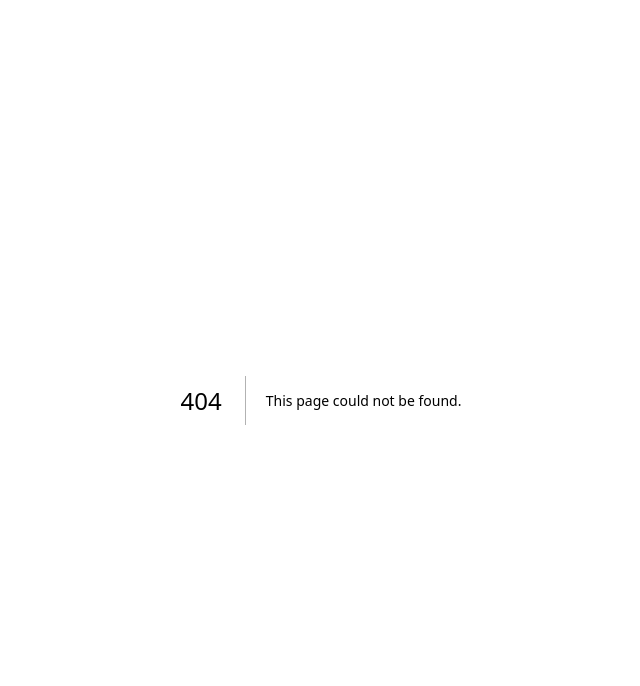
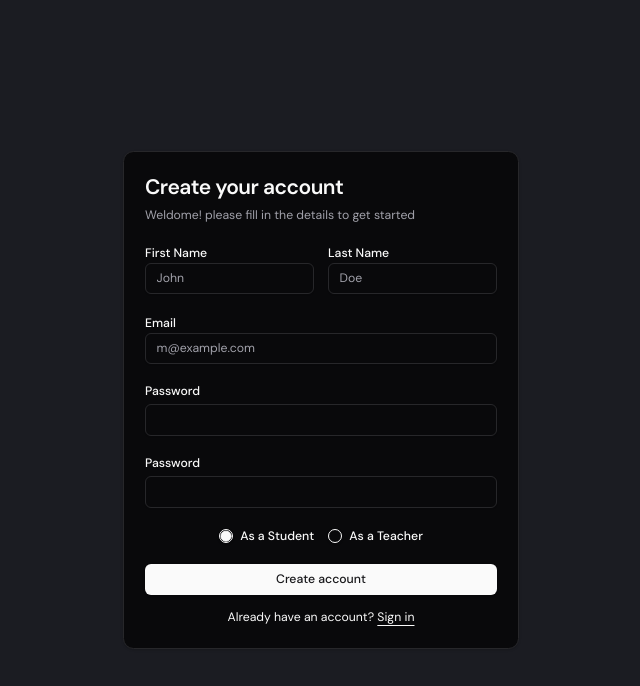
Before and after one commit to Berkail/LMS-PFA, a Next.js app in the folder front-end/: page /signup in a window 1280 px wide. Before the commit this address had no page. Shown: the top 686 px of the page, without its empty margins (319-959 px from the left). Built offline with nearby package versions, Linux system fonts and the light colour scheme.

Commit message:
Added signin and signup

```diff
--- a/front-end/package.json
+++ b/front-end/package.json
@@ -18,6 +18,7 @@
     "@radix-ui/react-navigation-menu": "^1.2.5",
     "@radix-ui/react-popover": "^1.1.6",
     "@radix-ui/react-progress": "^1.1.2",
+    "@radix-ui/react-radio-group": "^1.2.3",
     "@radix-ui/react-select": "^2.1.6",
     "@radix-ui/react-separator": "^1.1.2",
     "@radix-ui/react-slot": "^1.1.2",
--- /dev/null
+++ b/front-end/src/app/(auth)/signin/layout.tsx
@@ -0,0 +1,12 @@
+import ReLct from 'react'
+
+function Layout({ children}: { children: React.ReactNode }) {
+  return (
+    <div className='auth-layout'>
+        <main className='auth-layout__main'>
+            {children}
+        </main>
+    </div>
+  )
+}
+export default Layout
--- a/front-end/src/app/(auth)/signin/page.tsx
+++ b/front-end/src/app/(auth)/signin/page.tsx
@@ -4,6 +4,6 @@ import React from 'react'
 
 export default function page() {
   return (
-    <SignInComponent />
+        <SignInComponent/>
   )
 }
--- /dev/null
+++ b/front-end/src/app/(auth)/signup/layout.tsx
@@ -0,0 +1,12 @@
+import ReLct from 'react'
+
+function Layout({ children}: { children: React.ReactNode }) {
+  return (
+    <div className='auth-layout'>
+        <main className='auth-layout__main'>
+            {children}
+        </main>
+    </div>
+  )
+}
+export default Layout
--- /dev/null
+++ b/front-end/src/app/(auth)/signup/page.tsx
@@ -0,0 +1,9 @@
+import SignUpComponent from '@/components/SignUpComponent'
+import React from 'react'
+
+
+export default function page() {
+  return (
+        <SignUpComponent/>
+  )
+}
--- a/front-end/src/components/SignInComponent.tsx
+++ b/front-end/src/components/SignInComponent.tsx
@@ -1,8 +1,79 @@
+"use client";
+
 import React from 'react'
+import { cn } from "@/lib/utils"
+import { Button } from "@/components/ui/button"
+import {
+  Card,
+  CardContent,
+  CardDescription,
+  CardHeader,
+  CardTitle,
+} from "@/components/ui/card"
+import { Input } from "@/components/ui/input"
+import { Label } from "@/components/ui/label"
 
-function SignInComponent() {
-  return (
-    <div>SignInComponent</div>
+function SignInComponent({
+    className,
+    ...props
+  }: React.ComponentPropsWithoutRef<"div">) {
+    const signUpUrl = "/signup";
+
+    return (
+      <div className={cn("flex flex-col gap-6 dark", className)} {...props}>
+        <Card>
+          <CardHeader>
+            <CardTitle className="text-2xl">Login</CardTitle>
+            <CardDescription>
+              Enter your email below to login to your account
+            </CardDescription>
+          </CardHeader>
+          <CardContent>
+            <form>
+              <div className="flex flex-col gap-6">
+                <div className="grid gap-2">
+                  <Label htmlFor="email">Email</Label>
+                  <Input
+                    id="email"
+                    type="email"
+                    placeholder="m@example.com"
+                    required
+                  />
+                </div>
+                <div className="grid gap-2">
+                  <div className="flex items-center">
+                    <Label htmlFor="password">Password</Label>
+                    <a
+                      href="#"
+                      className="ml-auto inline-block text-sm underline-offset-4 hover:underline"
+                    >
+                      Forgot your password?
+                    </a>
+                  </div>
+                  <Input id="password" type="password" required />
+                </div>
+                <Button type="submit" className="w-full">
+                  Login
+                </Button>
+                <div className="relative text-center text-sm after:absolute after:inset-0 after:top-1/2 after:z-0 after:flex after:items-center after:border-t after:border-border">
+                    <span className="relative z-10 bg-background px-2 text-muted-foreground">
+                        Or continue with
+                    </span>
+                </div>
+                <Button variant="outline" className="w-full">
+                  Google
+                </Button>
+              </div>
+              <div className="mt-4 text-center text-sm">
+                Don&apos;t have an account?{" "}
+                <a href={signUpUrl} className="underline underline-offset-4">
+                  Sign up
+                </a>
+              </div>
+            </form>
+          </CardContent>
+        </Card>
+      </div>
   )
 }
 
--- /dev/null
+++ b/front-end/src/components/SignUpComponent.tsx
@@ -0,0 +1,99 @@
+"use client";
+
+import React from 'react'
+import { cn } from "@/lib/utils"
+import { Button } from "@/components/ui/button"
+import {
+  Card,
+  CardContent,
+  CardDescription,
+  CardHeader,
+  CardTitle,
+} from "@/components/ui/card"
+import { Input } from "@/components/ui/input"
+import { Label } from "@/components/ui/label"
+import { RadioGroupItem,RadioGroup } from '@/components/ui/radio-group';
+
+function SignUpComponent({
+    className,
+    ...props
+  }: React.ComponentPropsWithoutRef<"div">) {
+    const signInUrl = "/signin";
+
+    return (
+      <div className={cn("flex flex-col gap-6 dark", className)} {...props}>
+        <Card>
+
+          <CardHeader>
+            <CardTitle className="text-2xl">Create your account</CardTitle>
+            <CardDescription>
+              Weldome! please fill in the details to get started
+            </CardDescription>
+          </CardHeader>
+          <CardContent>
+            <form>
+              <div className="flex flex-col gap-6">
+
+              <div className="grid gap-2">
+                 <div className="flex gap-4">
+                    <div className="flex-1">
+                      <Label htmlFor="firstName">First Name</Label>
+                      <Input id="firstName" type="text" placeholder="John" required />
+                    </div>
+                    <div className="flex-1">
+                      <Label htmlFor="lastName">Last Name</Label>
+                      <Input id="lastName" type="text" placeholder="Doe" required />
+                    </div>
+                  </div>
+              </div>
+                <div>
+                    <Label htmlFor="email">Email</Label>
+                  <Input
+                    id="email"
+                    type="text"
+                    placeholder="m@example.com"
+                    required
+
+                  />
+                  </div>
+                <div className="grid gap-2">
+                  <Label htmlFor="password">Password</Label>
+                  <Input id="password" type="password" required />
+                </div>
+                <div className="grid gap-2">
+                  <Label htmlFor="password">Password</Label>
+                  <Input id="password" type="password" required />
+                </div>
+
+                <div className="flex justify-center">
+                  <RadioGroup defaultValue="student" className="flex gap-4">
+                    <div className="flex items-center space-x-2">
+                      <RadioGroupItem value="student" id="student" />
+                      <Label htmlFor="student">As a Student</Label>
+                    </div>
+                    <div className="flex items-center space-x-2">
+                      <RadioGroupItem value="teacher" id="teacher" />
+                      <Label htmlFor="teacher">As a Teacher</Label>
+                    </div>
+                  </RadioGroup>
+                </div>
+
+
+                <Button type="submit" className="w-full">
+                  Create account
+                </Button>
+              </div>
+              <div className="mt-4 text-center text-sm">
+                Already have an account?{" "}
+                <a href={signInUrl} className="underline underline-offset-4">
+                  Sign in
+                </a>
+              </div>
+            </form>
+          </CardContent>
+        </Card>
+      </div>
+  )
+}
+
+export default SignUpComponent;
--- /dev/null
+++ b/front-end/src/components/ui/radio-group.tsx
@@ -0,0 +1,44 @@
+"use client"
+
+import * as React from "react"
+import * as RadioGroupPrimitive from "@radix-ui/react-radio-group"
+import { Circle } from "lucide-react"
+
+import { cn } from "@/lib/utils"
+
+const RadioGroup = React.forwardRef<
+  React.ElementRef<typeof RadioGroupPrimitive.Root>,
+  React.ComponentPropsWithoutRef<typeof RadioGroupPrimitive.Root>
+>(({ className, ...props }, ref) => {
+  return (
+    <RadioGroupPrimitive.Root
+      className={cn("grid gap-2", className)}
+      {...props}
+      ref={ref}
+    />
+  )
+})
+RadioGroup.displayName = RadioGroupPrimitive.Root.displayName
+
+const RadioGroupItem = React.forwardRef<
+  React.ElementRef<typeof RadioGroupPrimitive.Item>,
+  React.ComponentPropsWithoutRef<typeof RadioGroupPrimitive.Item>
+>(({ className, ...props }, ref) => {
+  return (
+    <RadioGroupPrimitive.Item
+      ref={ref}
+      className={cn(
+        "aspect-square h-4 w-4 rounded-full border border-primary text-primary shadow focus:outline-none focus-visible:ring-1 focus-visible:ring-ring disabled:cursor-not-allowed disabled:opacity-50",
+        className
+      )}
+      {...props}
+    >
+      <RadioGroupPrimitive.Indicator className="flex items-center justify-center">
+        <Circle className="h-3.5 w-3.5 fill-primary" />
+      </RadioGroupPrimitive.Indicator>
+    </RadioGroupPrimitive.Item>
+  )
+})
+RadioGroupItem.displayName = RadioGroupPrimitive.Item.displayName
+
+export { RadioGroup, RadioGroupItem }
```
Also changed, not shown: 1 other file (tests, documents, lock files or other folders).
